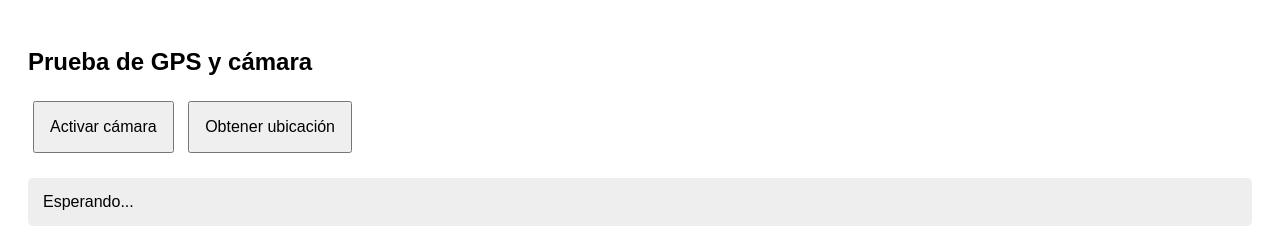
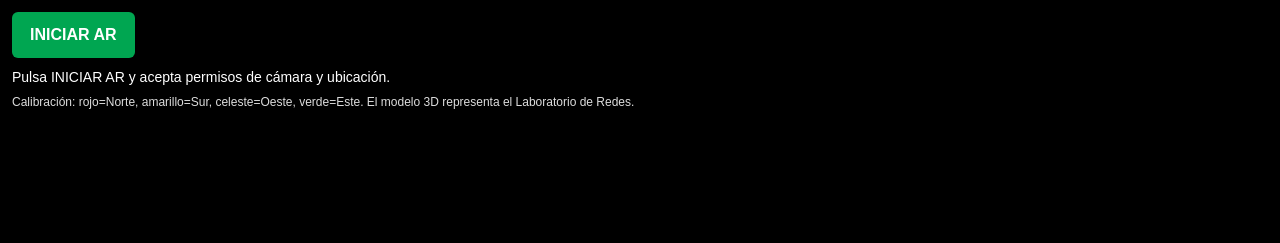
Before and after one commit to wiliambautista5678-sys/practica_lab2, a plain HTML site: page index.html in a window 1280 px wide. Drawn offline with Linux system fonts and the light colour scheme.

Commit message:
Refactor HTML structure and update metadata

```diff
--- a/index.html
+++ b/index.html
@@ -1,85 +1,82 @@
-<!DOCTYPE html>
+<!doctype html>
 <html lang="es">
 <head>
-    <meta charset="UTF-8">
-    <meta name="viewport" content="width=device-width, initial-scale=1.0">
-    <title>Diagnóstico GPS AR</title>
+  <meta charset="UTF-8" />
+  <meta name="viewport" content="width=device-width, initial-scale=1.0, maximum-scale=1.0, user-scalable=no" />
+  <title>AR por ubicación — LocAR.js</title>
+
   <style>
-        body {
+    html, body {
+      margin: 0;
+      padding: 0;
+      overflow: hidden;
+      background: #000;
       font-family: Arial, sans-serif;
-            padding: 20px;
     }
-        button {
-            padding: 15px;
-            margin: 5px;
+
+    #ar {
+      display: block;
+      width: 100vw;
+      height: 100vh;
+    }
+
+    #ui {
+      position: fixed;
+      top: 0;
+      left: 0;
+      right: 0;
+      z-index: 10;
+      padding: 12px;
+      color: #fff;
+      background: rgba(0, 0, 0, 0.55);
+    }
+
+    #startBtn {
+      padding: 14px 18px;
       font-size: 16px;
+      font-weight: bold;
       cursor: pointer;
+      border: none;
+      border-radius: 6px;
+      background: #00a651;
+      color: #fff;
     }
-        video {
-            width: 100%;
-            margin-top: 20px;
-            transform: scaleX(1); /* Muestra la cámara trasera sin espejo */
+
+    #startBtn:disabled {
+      background: #555;
+      cursor: default;
     }
+
     #info {
-            margin-top: 20px;
-            padding: 15px;
-            background: #eeeeee;
-            border-radius: 5px;
+      margin-top: 10px;
+      font-size: 14px;
+      line-height: 1.35;
+    }
+
+    #legend {
+      margin-top: 8px;
+      font-size: 12px;
+      color: #ddd;
     }
   </style>
 </head>
 <body>
 
-    <h2>Prueba de GPS y cámara</h2>
-    <button onclick="activarCamara()">Activar cámara</button>
-    <button onclick="obtenerGPS()">Obtener ubicación</button>
+  <canvas id="ar"></canvas>
 
-    <div id="info">Esperando...</div>
+  <div id="ui">
+    <button id="startBtn">INICIAR AR</button>
 
-    <video id="video" autoplay playsinline></video>
+    <div id="info">
+      Pulsa INICIAR AR y acepta permisos de cámara y ubicación.
+    </div>
 
-    <script>
-    async function activarCamara() {
-        const info = document.getElementById("info");
-        try {
-            const stream = await navigator.mediaDevices.getUserMedia({
-                video: {
-                    facingMode: { ideal: "environment" } // Prioriza cámara trasera
-                }
-            });
-            document.getElementById("video").srcObject = stream;
-            info.innerHTML = "✅ Cámara funcionando correctamente.";
-        } catch(error) {
-            info.innerHTML = "❌ Error de cámara: " + error.name + "<br>" + error.message;
-        }
-    }
+    <div id="legend">
+      Calibración: rojo=Norte, amarillo=Sur, celeste=Oeste, verde=Este.
+      El modelo 3D representa el Laboratorio de Redes.
+    </div>
+  </div>
 
-    function obtenerGPS() {
-        const info = document.getElementById("info");
-        if (!navigator.geolocation) {
-            info.innerHTML = "❌ Geolocalización no disponible.";
-            return;
-        }
-
-        info.innerHTML = "Buscando ubicación...";
-
-        navigator.geolocation.getCurrentPosition(
-            function(position) {
-                info.innerHTML = "✅ GPS funcionando"
-                    + "<br><br>Latitud: " + position.coords.latitude
-                    + "<br>Longitud: " + position.coords.longitude
-                    + "<br>Precisión: " + position.coords.accuracy + " metros";
-            },
-            function(error) {
-                info.innerHTML = "❌ Error GPS (Código " + error.code + "): " + error.message;
-            },
-            {
-                enableHighAccuracy: true,  // Forzar uso de GPS de alta precisión
-                timeout: 20000,            // Espera máxima de 20 segundos
-                maximumAge: 0              // No usar posiciones guardadas en caché
-            }
-        );
-    }
-    </script>
+  <script type="module" src="/src/main.js"></script>
 </body>
 </html>
```
Lines whose indentation alone changed are shown as unchanged.
